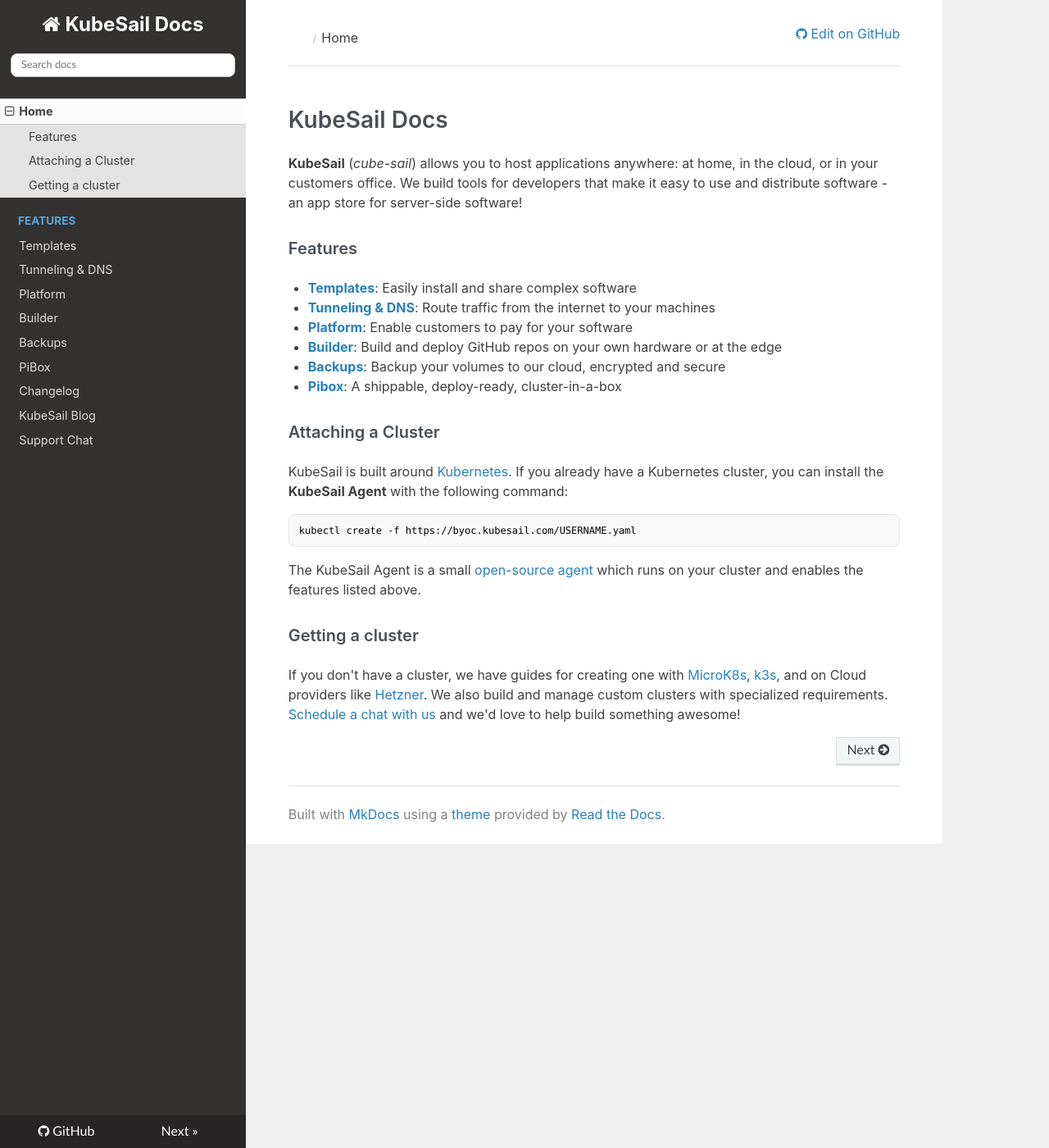
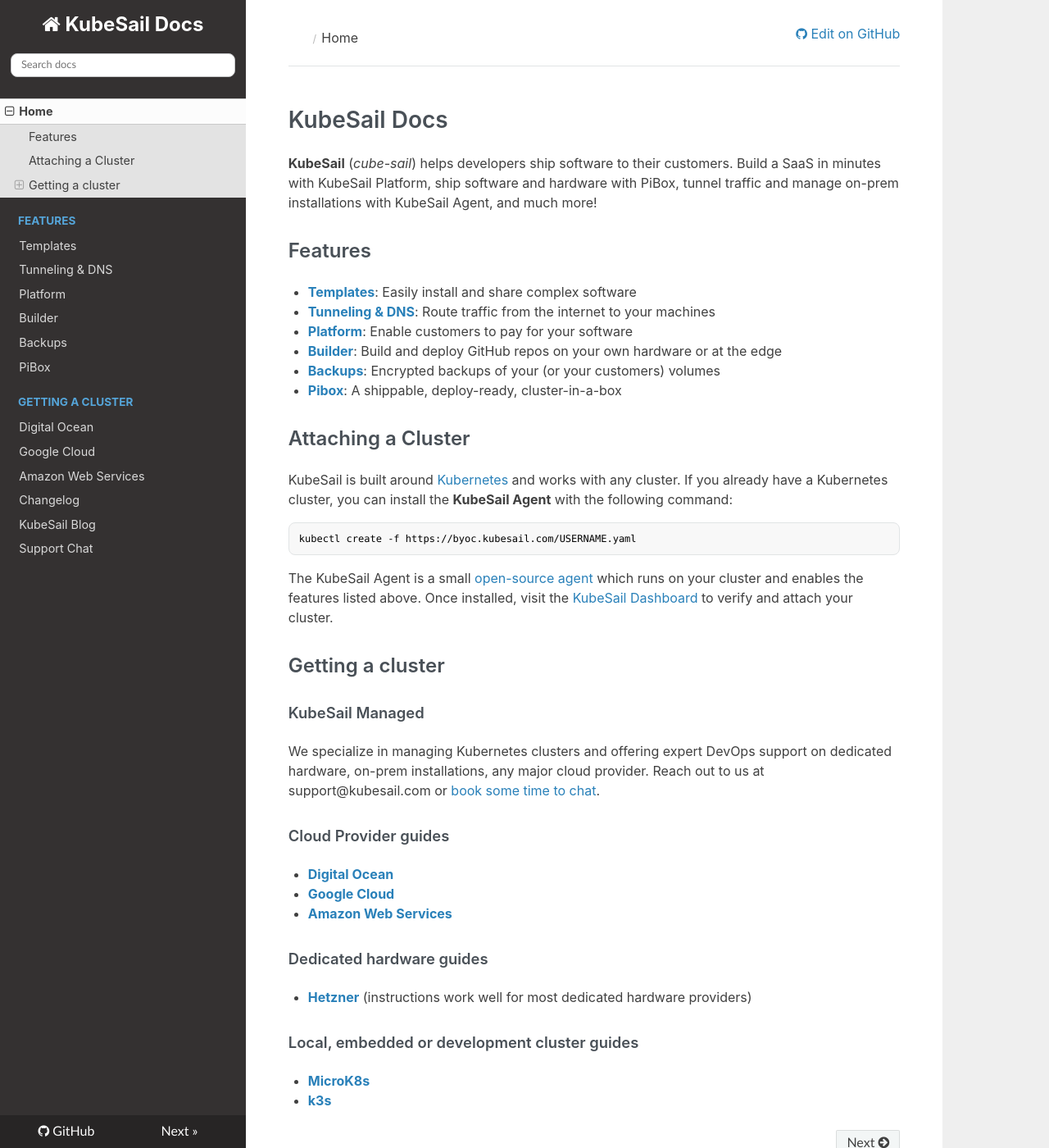
Before and after one commit to kubesail/kubesail-docs, an MkDocs documentation site: the page built from docs/README.md, in a window 1280 px wide and 1400 px high. Shown: the whole window at 82% size. Built offline with MkDocs 1.6.1, drawn with Linux system fonts in a browser that asks for light colours; nearby versions of some CDN libraries.

Commit message:
add a cluster guides for gke, aws, do

```diff
--- a/docs/README.md
+++ b/docs/README.md
@@ -1,24 +1,41 @@
 # KubeSail Docs
 
-**KubeSail** (_cube-sail_) allows you to host applications anywhere: at home, in the cloud, or in your customers office. We build tools for developers that make it easy to use and distribute software - an app store for server-side software!
+**KubeSail** (_cube-sail_) helps developers ship software to their customers. Build a SaaS in minutes with KubeSail Platform, ship software and hardware with PiBox, tunnel traffic and manage on-prem installations with KubeSail Agent, and much more!
 
-### Features
+## Features
 
 - [**Templates**](/templates): Easily install and share complex software
 - [**Tunneling & DNS**](/tunneling): Route traffic from the internet to your machines
 - [**Platform**](/platform): Enable customers to pay for your software
 - [**Builder**](/builder): Build and deploy GitHub repos on your own hardware or at the edge
-- [**Backups**](/backups): Backup your volumes to our cloud, encrypted and secure
+- [**Backups**](/backups): Encrypted backups of your (or your customers) volumes
 - [**Pibox**](/pibox): A shippable, deploy-ready, cluster-in-a-box
 
-### Attaching a Cluster
+## Attaching a Cluster
 
-KubeSail is built around [Kubernetes](https://kubernetes.io/). If you already have a Kubernetes cluster, you can install the **KubeSail Agent** with the following command:
+KubeSail is built around [Kubernetes](https://kubernetes.io/) and works with any cluster. If you already have a Kubernetes cluster, you can install the **KubeSail Agent** with the following command:
 
     kubectl create -f https://byoc.kubesail.com/USERNAME.yaml
 
-The KubeSail Agent is a small [open-source agent](https://github.com/kubesail/kubesail-agent) which runs on your cluster and enables the features listed above.
+The KubeSail Agent is a small [open-source agent](https://github.com/kubesail/kubesail-agent) which runs on your cluster and enables the features listed above. Once installed, visit the [KubeSail Dashboard](https://kubesail.com/clusters) to verify and attach your cluster.
 
-### Getting a cluster
+## Getting a cluster
 
-If you don't have a cluster, we have guides for creating one with [MicroK8s](https://kubesail.com/blog/microk8s-raspberry-pi), [k3s](https://kubesail.com/blog/k3s-raspberry-pi), and on Cloud providers like [Hetzner](https://kubesail.com/blog/dedicated-kubernetes-on-hetzner). We also build and manage custom clusters with specialized requirements. [Schedule a chat with us](https://calendly.com/kubesail/15min) and we'd love to help build something awesome!
+#### KubeSail Managed
+
+We specialize in managing Kubernetes clusters and offering expert DevOps support on dedicated hardware, on-prem installations, any major cloud provider. Reach out to us at support@kubesail.com or [book some time to chat](https://calendly.com/kubesail).
+
+#### Cloud Provider guides
+
+- [**Digital Ocean**](/guides/digital-ocean)
+- [**Google Cloud**](/guides/gke)
+- [**Amazon Web Services**](/guides/aws)
+
+#### Dedicated hardware guides
+
+- [**Hetzner**](https://kubesail.com/blog/dedicated-kubernetes-on-hetzner) (instructions work well for most dedicated hardware providers)
+
+#### Local, embedded or development cluster guides
+
+- [**MicroK8s**](https://kubesail.com/blog/microk8s-raspberry-pi)
+- [**k3s**](https://kubesail.com/blog/k3s-raspberry-pi)
--- a/mkdocs.yml
+++ b/mkdocs.yml
@@ -16,6 +16,10 @@
               - Builder: builder.md
               - Backups: backups.md
               - PiBox: pibox.md
+      - Getting a Cluster:
+              - Digital Ocean: guides/digital-ocean.md
+              - Google Cloud: guides/gke.md
+              - Amazon Web Services: guides/aws.md
       - Changelog: https://kubesail.com/changelog
       - KubeSail Blog: https://kubesail.com/blog
       - Support Chat: https://discord.gg/N3zNdp7jHc
```
Also changed, not shown: docs/guides/aws.md (added, +31 -0 lines), docs/guides/digital-ocean.md (added, +43 -0 lines), docs/guides/gke.md (added, +42 -0 lines), docs/img/do-create-cluster.png (added), docs/img/do-download-config.png (added), docs/img/do-nodes-autoscale.png (added), docs/img/do-nodes-options.png (added), docs/img/gke-attach-kubesail.png (added), docs/img/gke-authorize.png (added), docs/img/gke-connect-cloud-shell.png (added), docs/img/gke-create-cluster.png (added), docs/img/select-platform-cluster.png (added), docs/img/verify-new-aws-cluster.png (added).
